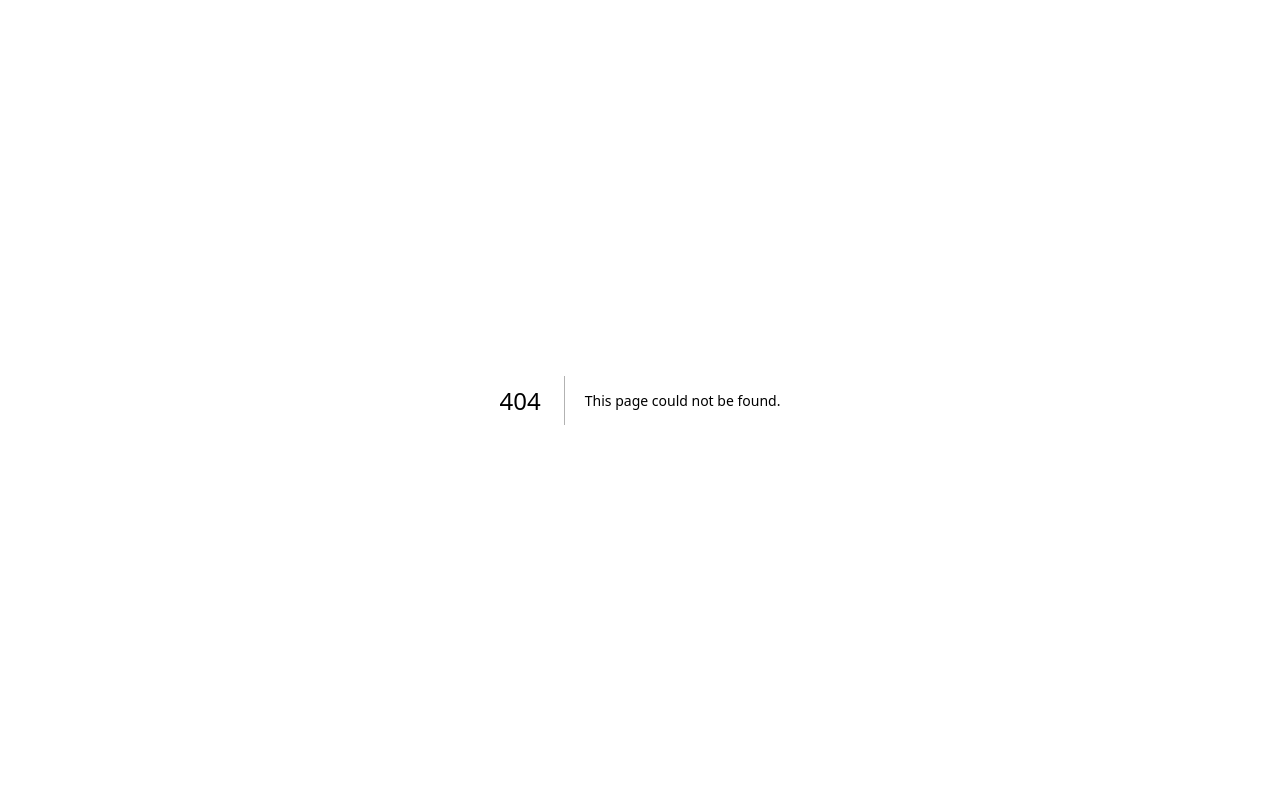
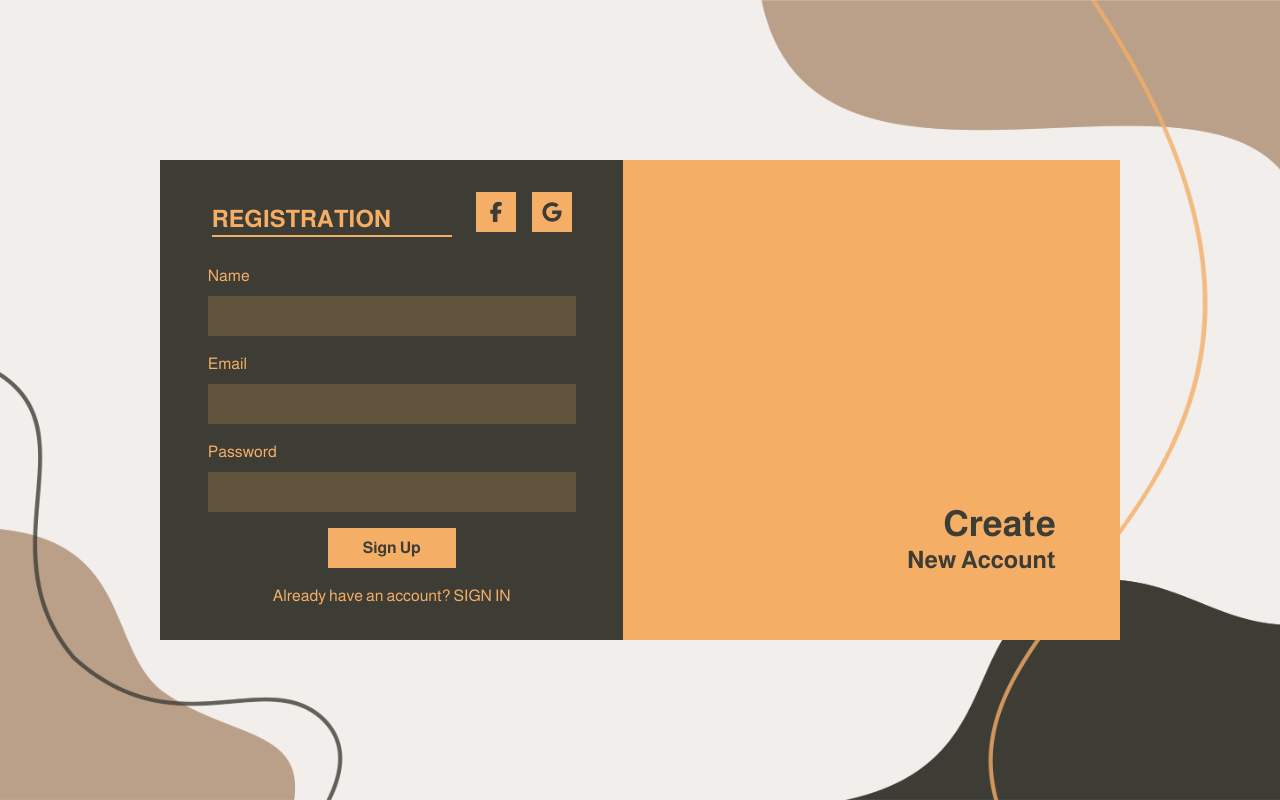
Before and after one commit to khadizajarin/TaleCraft, a Next.js app: page /signup in a window 1280 px wide. Before the commit this address had no page. Built offline with nearby package versions, Linux system fonts and the light colour scheme.

Commit message:
signup page added

```diff
--- a/src/app/components/signup/page.js
+++ /dev/null
@@ -1,11 +0,0 @@
-import React from 'react';
-
-const page = () => {
-    return (
-        <div>
-
-        </div>
-    );
-};
-
-export default page;
--- a/src/app/page.js
+++ b/src/app/page.js
@@ -1,4 +1,4 @@
-import Image from "next/image";
+"use client"
 import background from "@/assets/Blog-Site-01.png";
 import { Almarai } from 'next/font/google'; // Import the font
 import { Formik, Form, Field, ErrorMessage } from 'formik';
@@ -11,48 +11,109 @@ const almarai = Almarai({
 });
 
 export default function Home() {
+
+
   return (
-    <div className={`${almarai.className} h-screen w-screen overflow-hidden`}>
+    <div className={`${almarai.className} h-screen w-screen `}>
       <div
         className="bg-no-repeat bg-cover bg-center h-full w-full flex justify-center items-center"
         style={{ backgroundImage: `url(${background.src})` }}
       >
          <div className={`${almarai.className}  `}>
           <div className="w-[60rem] h-[30rem] flex">
-            <div className="bg-secondary w-[60rem] h-[30rem] p-8">
-              <div className="text-primary flex gap-6 justify-center items-center mb-4">
+
+            {/* Login form */}
+            <div className="bg-secondary w-[60rem] h-[30rem] flex flex-col justify-center items-center">
+
+              <div className="text-primary flex gap-6  items-center mb-4">
                 <div>
-                  <h1 className="text-2xl font-semibold text-left">REGISTRATION</h1>
+                  <h1 className="text-2xl font-semibold text-left">LOGIN</h1>
                   <hr className="border-t-2 border-primary w-[15rem]"></hr>
                 </div>
 
-                <div className="flex justify-center gap-4 mb-4">
+                <div className="flex gap-4 mb-4">
                   <button className="bg-primary text-secondary flex items-center justify-center text-xl w-10 h-10"><FaFacebookF /></button>
                   <button className="bg-primary text-secondary flex items-center justify-center text-xl w-10 h-10"><FaGoogle /></button>
                 </div>
               </div>
 
-              <form className="space-y-4 flex flex-col justify-center items-center">
-                <div>
-                  <label className="block text-primary mb-2" htmlFor="email">Email</label>
-                  <input className="w-[23rem] h-10 px-3 bg-primary bg-opacity-20 text-primary " type="email" id="email" />
-                </div>
-                <div>
-                  <label className="block text-primary mb-2" htmlFor="password">Password</label>
-                  <input className="w-[23rem] h-10 px-3 bg-primary bg-opacity-20 text-primary " type="password" id="password" />
-                </div>
-                <div className="flex justify-start ">
-                  <input className="mr-2 border-primary bg-secondary" type="checkbox" id="remember" />
-                  <label className="text-primary" htmlFor="remember">Remember me</label>
-                </div>
-                <div>
-                  <button className="h-10 w-[8rem] bg-primary text-secondary py-2  font-bold">SIGN UP</button>
-                </div>
-              </form>
-              <p className="text-center text-primary mt-4">Already have an account? <a className="" href="#">SIGN IN</a></p>
+               <Formik
+                    initialValues={{ email: '', password: '',toggle: false,  }}
+                    validate={values => {
+                      const errors = {};
+                      if (!values.email) {
+                        errors.email = 'Required';
+                      } else if (
+                        !/^[A-Z0-9._%+-]+@[A-Z0-9.-]+\.[A-Z]{2,}$/i.test(values.email)
+                      ) {
+                        errors.email = 'Invalid email address';
+                      }
+                      return errors;
+                    }}
+                    onSubmit={(values, { setSubmitting }) => {
+                      setTimeout(() => {
+                        alert(JSON.stringify(values, null, 2));
+                        setSubmitting(false);
+                      }, 400);
+                    }}
+                  >
+                  {({ isSubmitting }) => (
+                  <Form>
+
+                    {/* email */}
+                      <div className="mb-4">
+                      <label className="block text-primary mb-2" htmlFor="email">
+                        Email
+                      </label>
+                      <Field
+                        className="w-[23rem] h-10 px-3 bg-primary bg-opacity-20 text-primary "
+                        id="email"
+                        name="email"
+                        type="email"
+                      />
+                      <ErrorMessage className="block text-[10px] mb-2 tracking-wider text-primary mt-2" name="email" component="div" />
+                      </div>
+
+                    {/* password */}
+                      <div className="mb-4">
+                        <label className="block text-primary mb-2" htmlFor="password">
+                          Password
+                        </label>
+                        <Field
+                        className="w-[23rem] h-10 px-3 bg-primary bg-opacity-20 text-primary "
+                          id="password"
+                          name="password"
+                          type="password"
+                          placeholder=""
+                        />
+                        <ErrorMessage className="block text-[10px] mb-2 tracking-wider text-primary mt-2" name="password" component="div" />
+                      </div>
+
+                    {/* check box */}
+                      <div className="flex justify-start items-center mb-8">
+                          <Field className="mr-2 checkbox-primary checkbox-sm checkbox" type="checkbox" name="toggle"  id="remember" />
+                          <label className="text-primary" htmlFor="remember">Remember me </label>
+                      </div>
+
+                    {/* submit button */}
+                      <div className="flex items-center justify-center">
+                        <button
+                          className="h-10 w-[8rem] bg-primary text-secondary py-2  font-bold focus:outline-none focus:shadow-outline"
+                          type="submit" disabled={isSubmitting}
+                        >
+                          Sign In
+                        </button>
+                      </div>
+                  </Form>
+                    )}
+                </Formik>
+              <p className="text-center text-primary mt-4">Did not have a account yet? <a className="" href="/signup">Create new account</a></p>
             </div>
-            <div className="bg-primary w-[60rem] h-[30rem] flex items-end justify-end text-right pr-16 pb-16">
-              <h2 className="text-secondary text-4xl font-bold">Creating <br/> New <br/> Account</h2>
+
+            {/* Title */}
+            <div className="bg-primary w-[60rem] h-[30rem] flex flex-col items-end justify-end text-right pr-16 pb-16">
+              <h1 className="text-secondary text-4xl font-bold">TaleCraft</h1>
+              <h3 className="text-secondary text-2xl font-bold">Where Pens Converge</h3>
             </div>
           </div>
          </div>
--- /dev/null
+++ b/src/app/signup/page.js
@@ -0,0 +1,131 @@
+"use client"
+import background from "@/assets/Blog-Site-01.png";
+import { Almarai } from 'next/font/google'; // Import the font
+import { Formik, Form, Field, ErrorMessage } from 'formik';
+import { FaFacebookF , FaGoogle} from "react-icons/fa6";
+
+// Initialize the font
+const almarai = Almarai({
+  subsets: ['arabic'],
+  weight: [ '300', '400','700','800']
+});
+
+const page = () => {
+    return (
+        <div className={`${almarai.className} h-screen w-screen `}>
+        <div
+          className="bg-no-repeat bg-cover bg-center h-full w-full flex justify-center items-center"
+          style={{ backgroundImage: `url(${background.src})` }}
+        >
+           <div className={`${almarai.className}  `}>
+            <div className="w-[60rem] h-[30rem] flex">
+
+              {/* Login form */}
+              <div className="bg-secondary w-[60rem] h-[30rem] flex flex-col justify-center items-center">
+
+                <div className="text-primary flex gap-6  items-center mb-4">
+                  <div>
+                    <h1 className="text-2xl font-semibold text-left">REGISTRATION</h1>
+                    <hr className="border-t-2 border-primary w-[15rem]"></hr>
+                  </div>
+
+                  <div className="flex gap-4 mb-4">
+                    <button className="bg-primary text-secondary flex items-center justify-center text-xl w-10 h-10"><FaFacebookF /></button>
+                    <button className="bg-primary text-secondary flex items-center justify-center text-xl w-10 h-10"><FaGoogle /></button>
+                  </div>
+                </div>
+
+                 <Formik
+                      initialValues={{ name:'',email: '', password: '', }}
+                      validate={values => {
+                        const errors = {};
+                        if (!values.email) {
+                          errors.email = 'Required';
+                        } else if (
+                          !/^[A-Z0-9._%+-]+@[A-Z0-9.-]+\.[A-Z]{2,}$/i.test(values.email)
+                        ) {
+                          errors.email = 'Invalid email address';
+                        }
+                        return errors;
+                      }}
+                      onSubmit={(values, { setSubmitting }) => {
+                        setTimeout(() => {
+                          alert(JSON.stringify(values, null, 2));
+                          setSubmitting(false);
+                        }, 400);
+                      }}
+                    >
+                    {({ isSubmitting }) => (
+                    <Form>
+
+                       {/* name */}
+                       <div className="mb-4">
+                        <label className="block text-primary mb-2" htmlFor="email">
+                          Name
+                        </label>
+                        <Field
+                          className="w-[23rem] h-10 px-3 bg-primary bg-opacity-20 text-primary "
+                          id="name"
+                          name="name"
+                          type="name"
+                        />
+                        <ErrorMessage className="block text-[10px] mb-2 tracking-wider text-primary mt-2" name="name" component="div" />
+                      </div>
+
+                      {/* email */}
+                        <div className="mb-4">
+                        <label className="block text-primary mb-2" htmlFor="email">
+                          Email
+                        </label>
+                        <Field
+                          className="w-[23rem] h-10 px-3 bg-primary bg-opacity-20 text-primary "
+                          id="email"
+                          name="email"
+                          type="email"
+                        />
+                        <ErrorMessage className="block text-[10px] mb-2 tracking-wider text-primary mt-2" name="email" component="div" />
+                      </div>
+
+                      {/* password */}
+                      <div className="mb-4">
+                        <label className="block text-primary mb-2" htmlFor="password">
+                          Password
+                        </label>
+                        <Field
+                        className="w-[23rem] h-10 px-3 bg-primary bg-opacity-20 text-primary "
+                          id="password"
+                          name="password"
+                          type="password"
+                          placeholder=""
+                        />
+                        <ErrorMessage className="block text-[10px] mb-2 tracking-wider text-primary mt-2" name="password" component="div" />
+                      </div>
+
+                      {/* submit button */}
+                      <div className="flex items-center justify-center">
+                        <button
+                          className="h-10 w-[8rem] bg-primary text-secondary py-2  font-bold focus:outline-none focus:shadow-outline"
+                          type="submit" disabled={isSubmitting}
+                        >
+                          Sign Up
+                        </button>
+                      </div>
+                            </Form>
+                            )}
+                    </Formik>
+                <p className="text-center text-primary mt-4">Already have an account? <a className="" href="/">SIGN IN</a></p>
+              </div>
+
+              {/* Title */}
+              <div className="bg-primary w-[60rem] h-[30rem] flex flex-col items-end justify-end text-right pr-16 pb-16">
+                <h1 className="text-secondary text-4xl font-bold">Create</h1>
+                <h3 className="text-secondary text-2xl font-bold">New Account</h3>
+              </div>
+            </div>
+           </div>
+        </div>
+      </div>
+    );
+};
+
+export default page;
```
